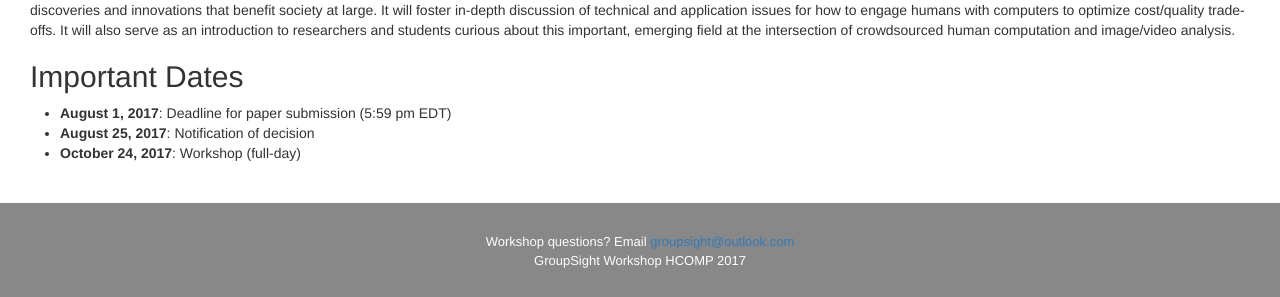
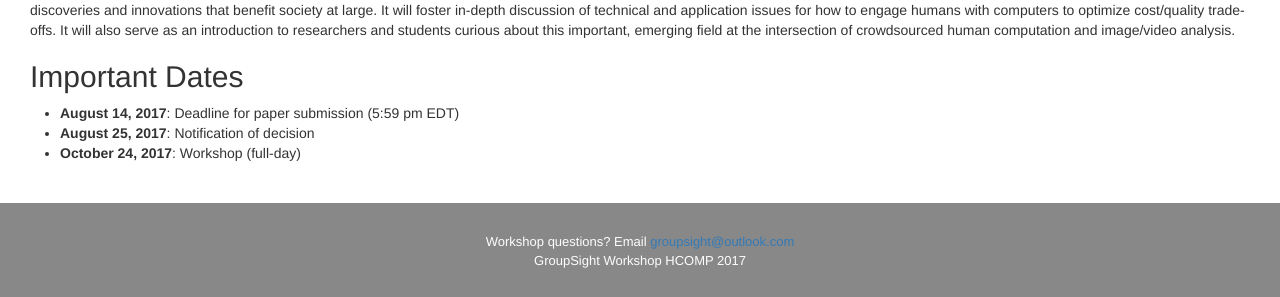
Before and after one commit to groupsight/groupsight.github.io, a Jekyll site: the page built from index.html, in a window 1280 px wide and 1071 px high. Shown: the part 771-1068 px from the top of the window. Built offline with Jekyll 4.4.1, drawn with Linux system fonts in a browser that asks for light colours; nearby versions of some CDN libraries.

Commit message:
update submission deadline

```diff
--- a/_pages/01_call.html
+++ b/_pages/01_call.html
@@ -5,7 +5,7 @@ permalink: /call/
 ---
 <h2>Important Dates</h2>
 <ul>
- <li><strong>August 1, 2017</strong>: Deadline for paper submission (5:59 pm EDT)
+ <li><strong>August 14, 2017</strong>: Deadline for paper submission (5:59 pm EDT)
  <li><strong>August 25, 2017</strong>:	Notification of decision
  <li><strong>October 24, 2017</strong>: Workshop (full-day)
 </ul>
--- a/index.html
+++ b/index.html
@@ -18,7 +18,7 @@ layout: default
   </p>
   <h2>Important Dates</h2>
   <ul>
-   <li><strong>August 1, 2017</strong>: Deadline for paper submission (5:59 pm EDT)
+   <li><strong>August 14, 2017</strong>: Deadline for paper submission (5:59 pm EDT)
    <li><strong>August 25, 2017</strong>:	Notification of decision
    <li><strong>October 24, 2017</strong>: Workshop (full-day)
   </ul>
```
